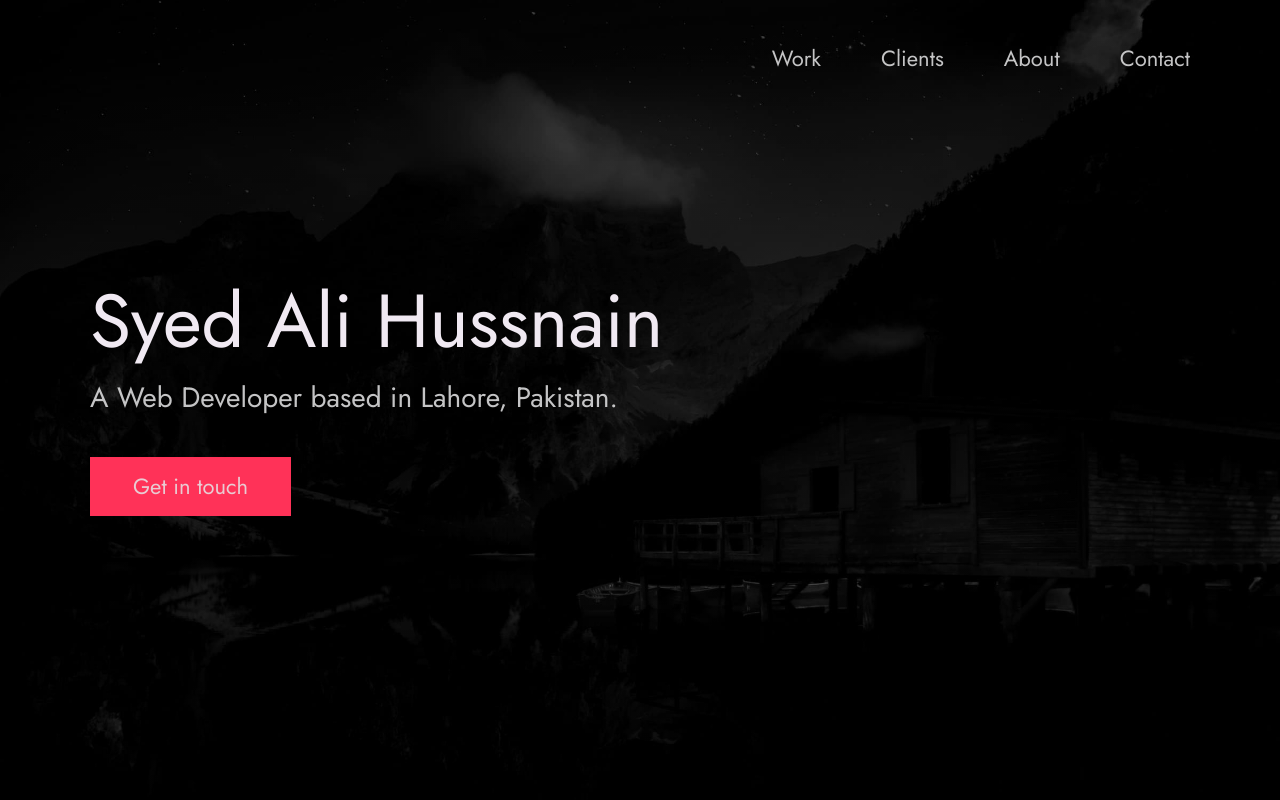
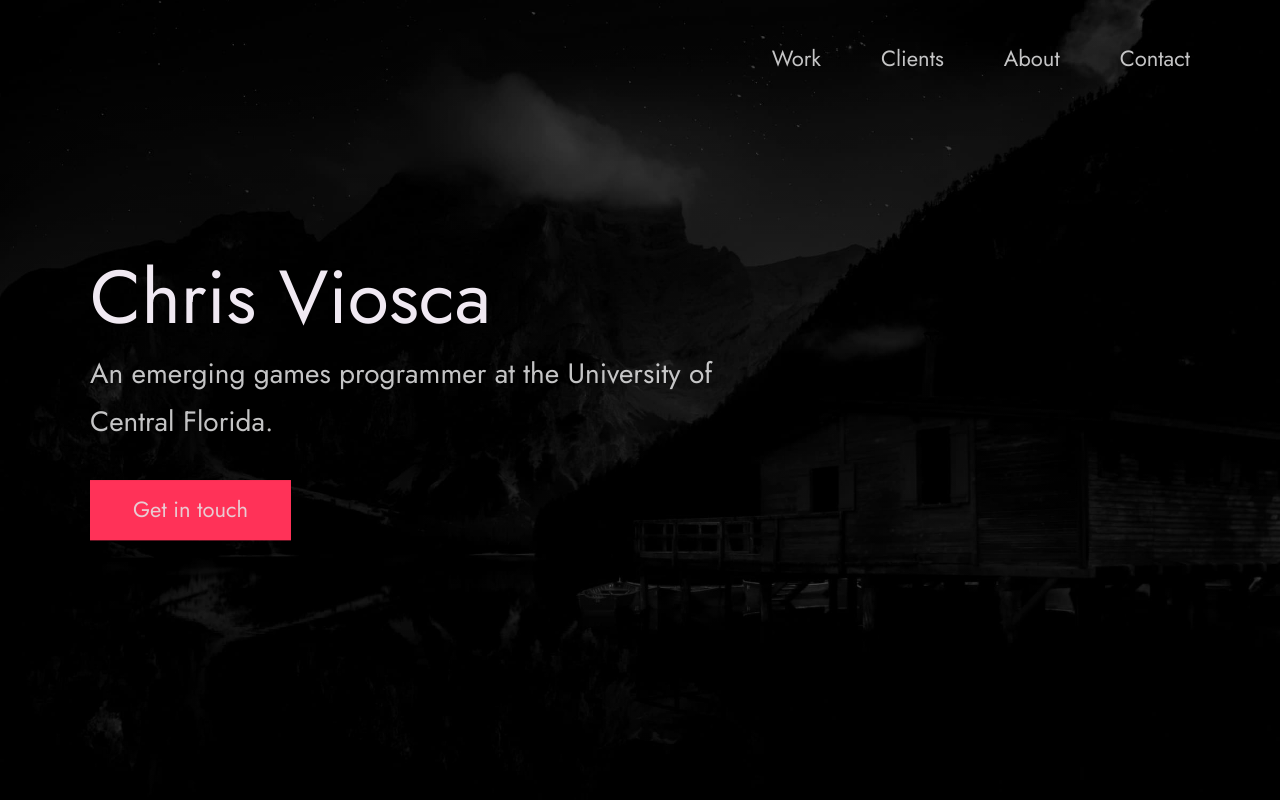
Before and after one commit to Chris-Tromboss/Portfolio, a plain HTML site: page index.html in a window 1280 px wide. Shown: the top 800 px of the page. Drawn offline with Linux system fonts and the light colour scheme.

Commit message:
First Commit

```diff
--- a/index.html
+++ b/index.html
@@ -24,7 +24,7 @@
 
   <!-- Put your site title here -->
   <title>
-    Syed Ali Hussnain | A Web Developer based in Lahore, Pakistan.
+    Chris Viosca | Games Programmer
   </title>
 
   <meta name="description" content="Add small description of yourslef.">
@@ -56,10 +56,10 @@
       <div class="header__text">
         <h1 class="heading-primary">
           <!-- Replace the following name with your name -->
-          <span>Syed Ali Hussnain</span>
+          <span>Chris Viosca</span>
         </h1>
         <!-- Put a small paragraph about yourself -->
-        <p>A Web Developer based in Lahore, Pakistan.</p>
+        <p>An emerging games programmer at the University of Central Florida.</p>
         <a href="#contact" class="btn btn--pink">Get in touch</a>
       </div>
     </div>
```
